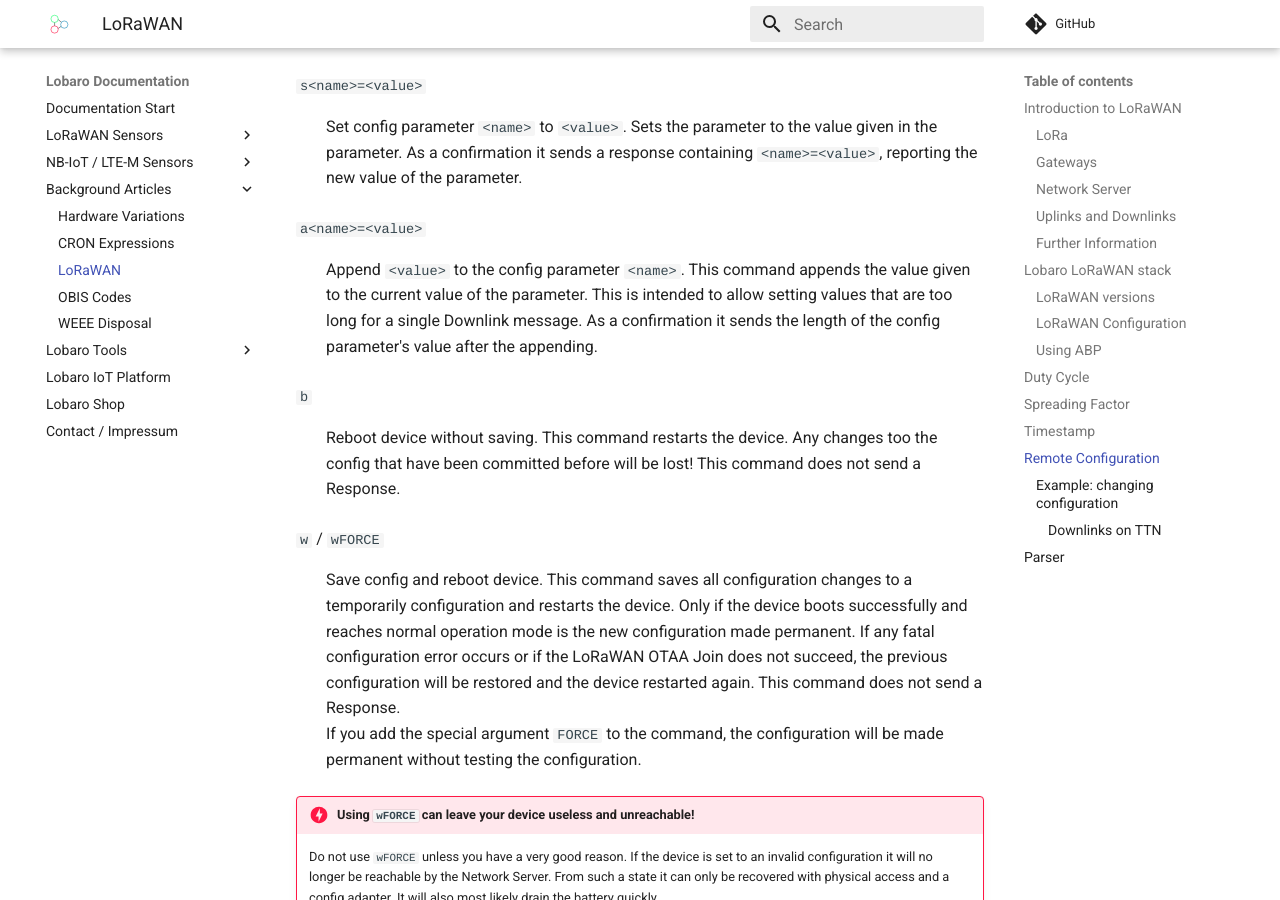
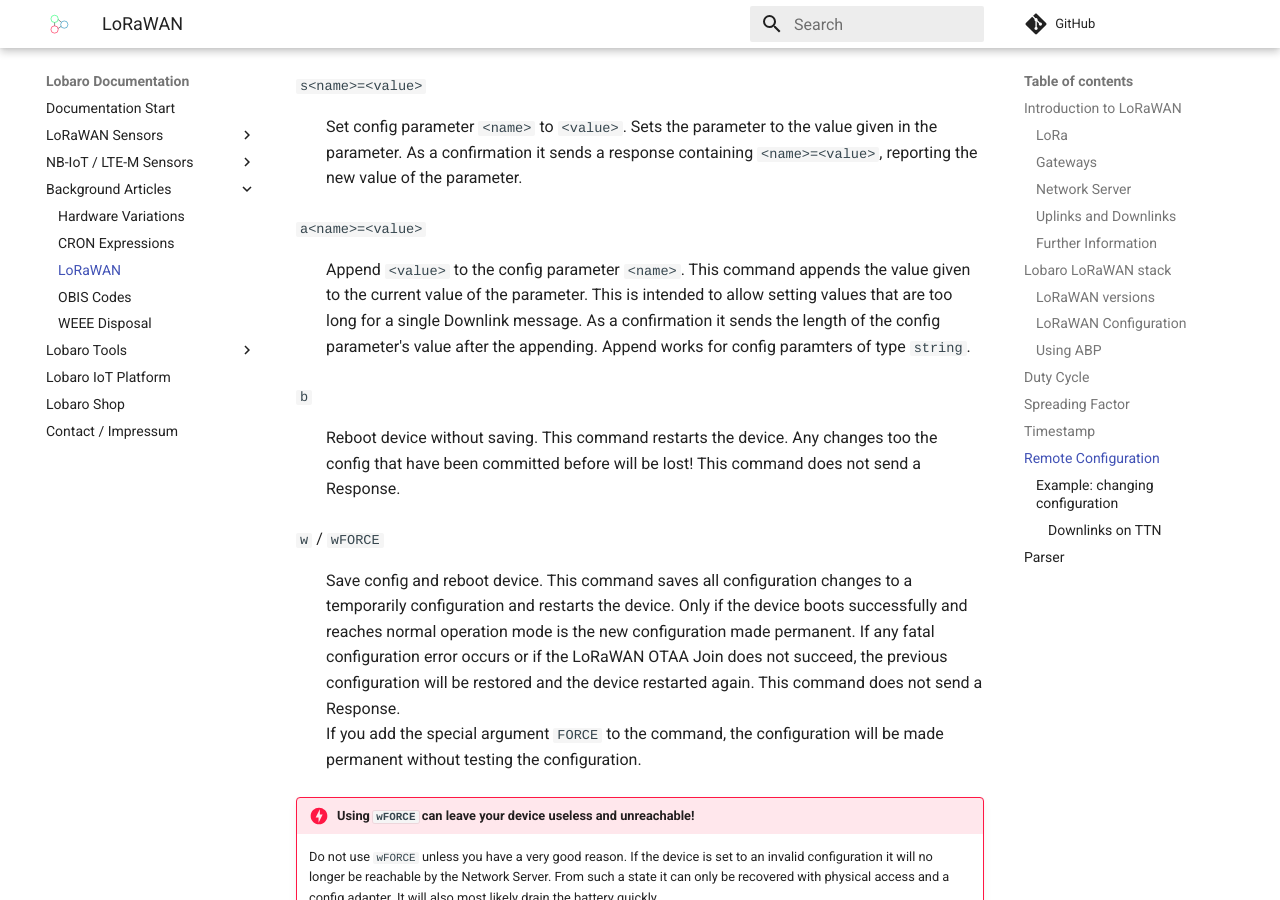
Before and after one commit to Lobaro/docs, an MkDocs documentation site: the page built from docs/background/lorawan.md, in a window 1280 px wide and 900 px high, scrolled down 11149 px. Built offline with MkDocs 1.6.1 and Material for MkDocs 9.7.7, drawn with Linux system fonts in a browser that asks for light colours; a script that is not in the unit is left out; comment, search, counter and statistics services are not loaded.

Commit message:
clarified scope for "append" command

```diff
--- a/docs/background/lorawan.md
+++ b/docs/background/lorawan.md
@@ -441,7 +441,8 @@
 :   Append `<value>` to the config parameter `<name>`. This command appends the value given to the
     current value of the parameter. This is intended to allow setting values that are too long
     for a single Downlink message.
-    As a confirmation it sends the length of the config parameter's value after the appending.
+    As a confirmation it sends the length of the config parameter's value after the appending. Append works for
+    config paramters of type `string`.
 
 `b`
 :   Reboot device without saving. This command restarts the device. Any changes too the config
```
